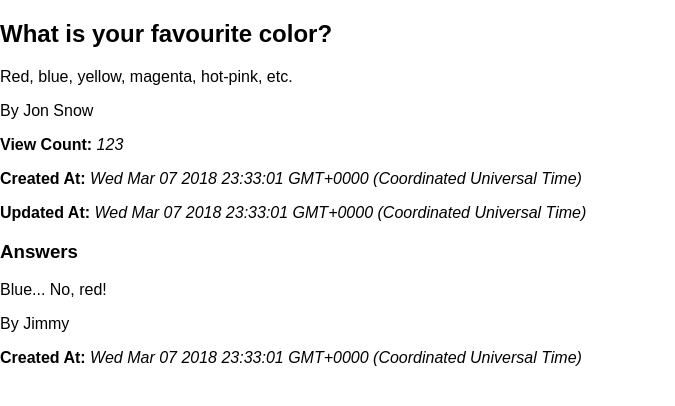
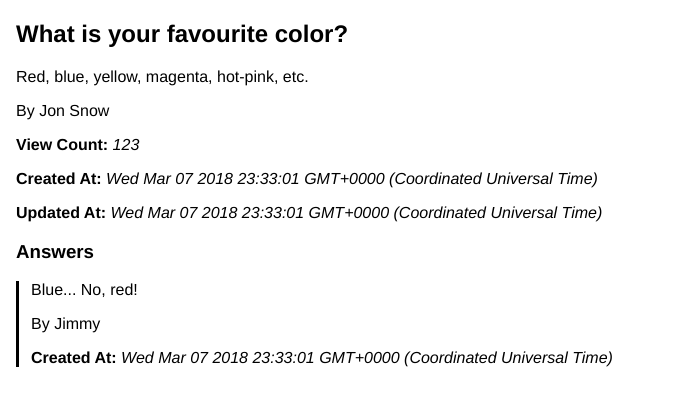
Before and after one commit to francispham/ReactClientApps, a React (Create React App) app in the folder awesome-answers-react/: page / in a window 1280 px wide. Shown: the top 406 px of the page, without its empty margins (0-675 px from the left). Built offline with nearby package versions, Linux system fonts and the light colour scheme.

Commit message:
Add style for AAA

```diff
--- a/awesome-answers-react/src/components/AnswerDetails.js
+++ b/awesome-answers-react/src/components/AnswerDetails.js
@@ -1,14 +1,18 @@
 import React from 'react';
 import Field from './Field';
 
+function AnswerDetails (props) {
+  // 1em is equal to the font size of the parent tag.
+  const style = {
+    borderLeft: 'medium solid black',
+    padding: '0 0.75em'
+  };
 
-// What is your favourite color?
-// Red, blue, green, purple, yellow, magenta, hot-pink, etc.
-
-
-function AnswerDetails (props) {
   return (
-    <div>
+    <div
+      className="AnswerDetails"
+      style={style}
+    >
       <p>{props.body}</p>
       <p>By {props.author_full_name}</p>
       <Field name="Created At" value={props.created_at} />
--- a/awesome-answers-react/src/components/QuestionShowPage.js
+++ b/awesome-answers-react/src/components/QuestionShowPage.js
@@ -1,12 +1,20 @@
 import React from 'react';
-import QuestionDetails from './QuestionDetails'
-import AnswerDetails from './AnswerDetails'
+import QuestionDetails from './QuestionDetails';
+import AnswerDetails from './AnswerDetails';
+
 function QuestionShowPage () {
   // To pass props to React elements, set them with
   // "HTML attrbutes" inside JSX. Each attribute will
   // act as a property of the component's `props` object.
+
+  // 1rem is == to the font-size of the root tag (<html> ...).
   return (
-    <main className="QuestionShowPage">
+    <main
+      className="QuestionShowPage"
+      style={{
+        margin: '0 1rem'
+      }}
+    >
       <QuestionDetails
         title="What is your favourite color?"
         body="Red, blue, yellow, magenta, hot-pink, etc."
--- a/awesome-answers-react/src/index.css
+++ b/awesome-answers-react/src/index.css
@@ -1,5 +1,10 @@
 body {
   margin: 0;
   padding: 0;
-  font-family: sans-serif;
+  font-family: "Helvetica Neue", Helvetica, sans-serif;
 }
+
+.Field {
+  font-size: 0.6em;
+  margin: 0.2em 0;
+}
```
